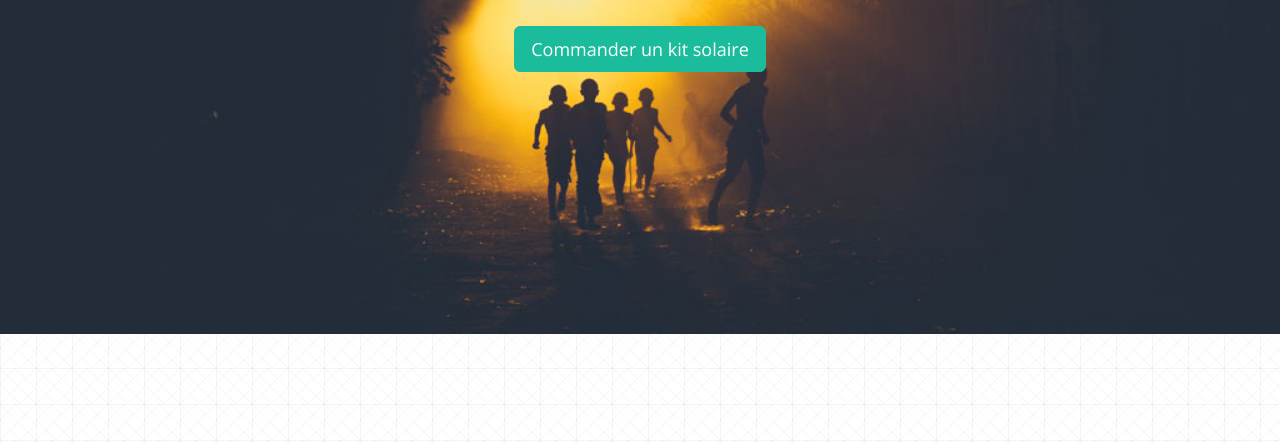
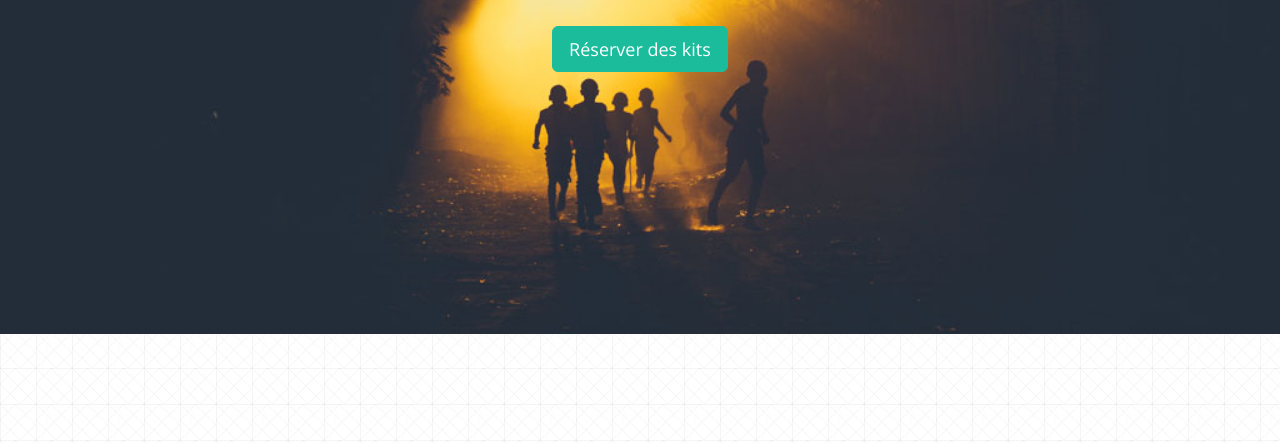
Before and after one commit to P-Tgz/sun2go, a plain HTML site: page index.html in a window 1280 px wide. Shown: the part 316-759 px from the top of the page. Drawn offline with nearby package versions, Linux system fonts and the light colour scheme; a script that the page names is missing.

Commit message:
change CTA

```diff
--- a/index.html
+++ b/index.html
@@ -69,7 +69,7 @@
         <p>
           <!-- Button trigger modal -->
           <button type="button" class="btn btn-primary btn-lg" data-toggle="modal" data-target="#orderForm">
-            Commander un kit solaire
+            Réserver des kits
           </button>
         </p>
       </div>
```
Also changed, not shown: produits.html (+1 -1 lines).
